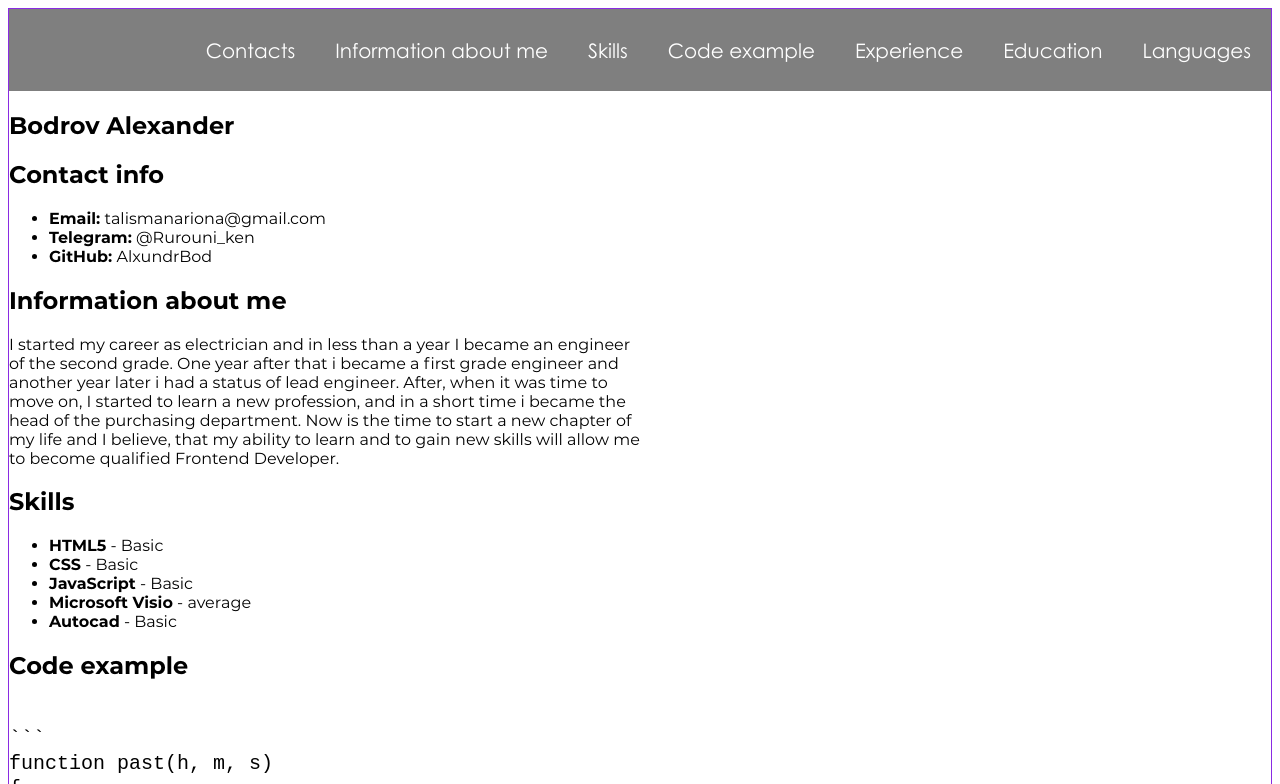
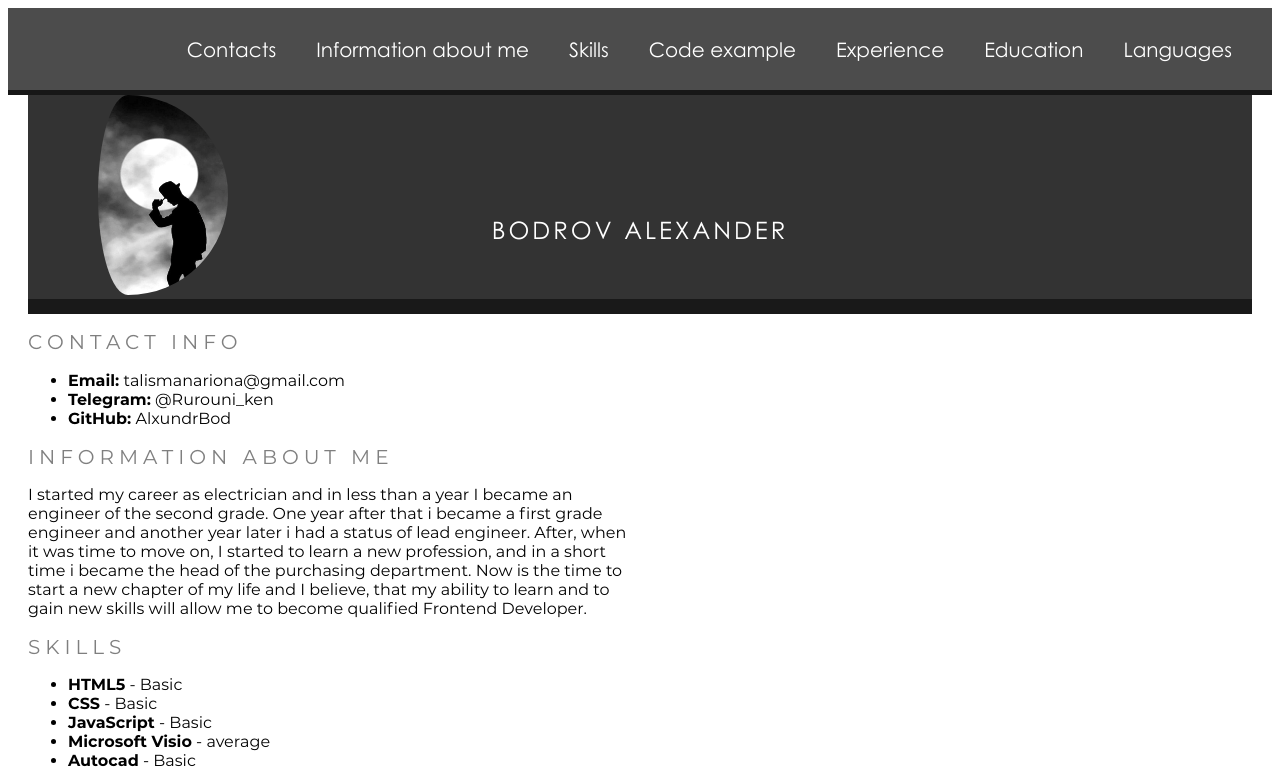
Before and after one commit to AlxundrBod/FirstTry, a plain HTML site: page index.html in a window 1280 px wide. Shown: the top 784 px of the page. Drawn offline with Linux system fonts and the light colour scheme.

Commit message:
feat: add img

````diff
--- a/index.html
+++ b/index.html
@@ -31,8 +31,9 @@
 
     <main class="main main-container">
         <div class="container">
-            <section class="section" id="profile">
-                <h1 class="section-title">Bodrov Alexander</h1>
+            <img src="./assets/img/avatar.jpg" alt="my avatar" class="avatar">
+            <section class="section-header" id="profile">
+                <h1 class="section-header-title">Bodrov Alexander</h1>
             </section>
             <section class="section" id="contacts">
                 <h2 class="section-title">Contact info</h2>
@@ -71,8 +72,7 @@
 ```
 function past(h, m, s)
 {
- return (h * 60 * 60 * 1000)
- + (m * 60 * 1000) + (s * 1000)
+ return (h * 60 * 60 * 1000) + (m * 60 * 1000) + (s * 1000)
 }
 ```
                     </code>
--- a/style.css
+++ b/style.css
@@ -49,7 +49,6 @@ html {
 }
 
 body {
-    border: 1px solid blueviolet;
     display: flex;
     flex-direction: column;
     justify-content: space-between;
@@ -58,7 +57,8 @@ body {
 
 header {
     font-family: CenturyGothic, sans-serif;
-    background-color: rgba(0, 0, 0, 0.5);
+    background-color: rgba(0, 0, 0, 0.7);
+    border-bottom: 5px solid rgba(0, 0, 0, 0.7);
 }
 
 main {
@@ -70,6 +70,7 @@ footer {}
 .container {
     max-width: 1440px;
     margin: 0 auto;
+    position: relative;
 }
 
 .nav-list {
@@ -108,3 +109,75 @@ footer {}
 .section {
     width: 50%;
 }
+
+@media (max-width: 768px) {
+    .section {
+        width: 100%;
+    }
+}
+
+.section-title {
+    font-size: 20px;
+    font-weight: 400;
+    text-transform: uppercase;
+    letter-spacing: 5px;
+    color: rgba(0, 0, 0, 0.5);
+}
+
+.section-header-title {
+    font-family: CenturyGothic;
+    color: white;
+    letter-spacing: 3px;
+    display: flex;
+    flex-direction: column;
+    justify-content: center;
+    align-content: center;
+    text-align: center;
+    text-transform: uppercase;
+}
+
+.section-header {
+    max-width: 1440px;
+    margin: 0 auto;
+    background-color: rgba(0, 0, 0, 0.8);
+    display: flex;
+    justify-content: space-around;
+    padding: 100px 30px 35px;
+    border-bottom: 15px solid rgba(0, 0, 0, 0.5);
+}
+
+@media (max-width: 1440px) {
+    .container {
+        padding: 0 20px;
+    }
+}
+
+@media (max-width: 410px) {
+    .section-header-title {
+        font-size: 24px;
+        letter-spacing: 4px;
+    }
+}
+
+@media (max-width: 410px) {
+    .nav-item {
+        font-size: 24px;
+        letter-spacing: 4px;
+    }
+}
+
+.avatar {
+    padding-left: 70px;
+    position: absolute;
+    width: 200px;
+    height: 200px;
+    object-fit: cover;
+    border-radius: 50%;
+    filter: grayscale(0.9) brightness(1.15);
+    transition: .3s;
+}
+
+.avatar:hover {
+    filter: none;
+    box-shadow: 0 1px 4px rgba(0, 0, 0, 0.6);
+}
````
Also changed, not shown: assets/img/avatar.jpg (added).
